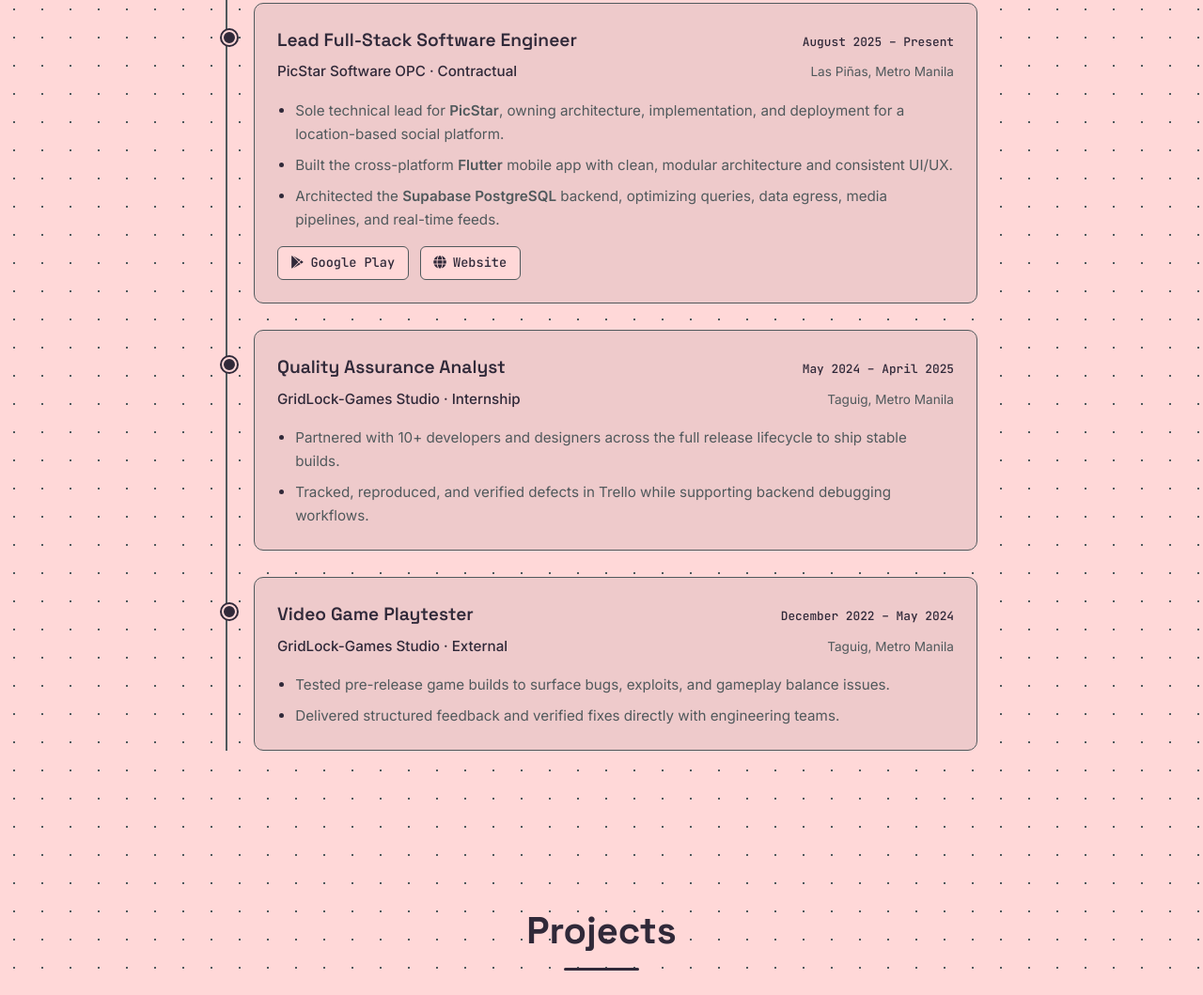
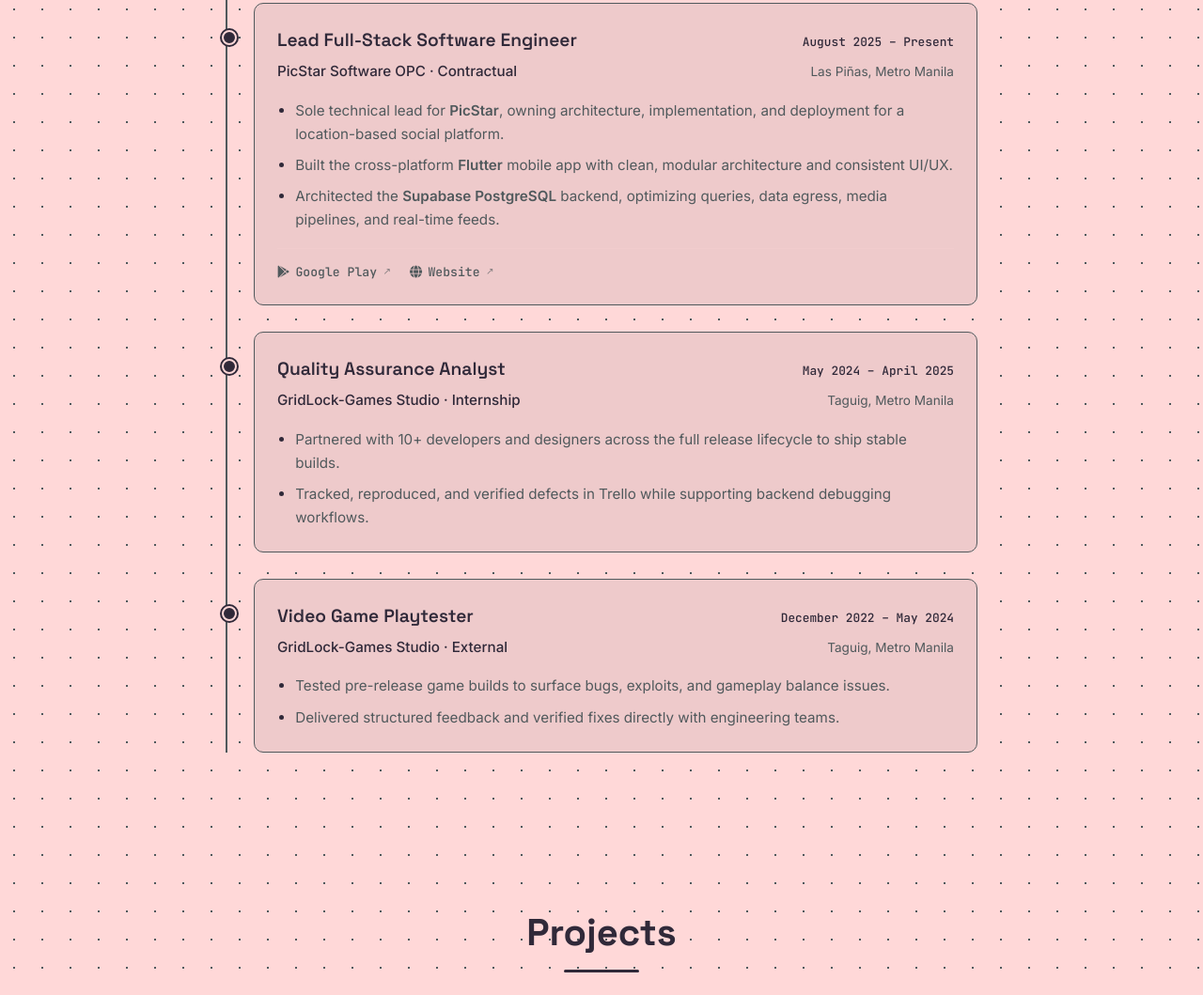
Before and after one commit to haruchanz64/haruchanz64.github.io, a website: page index.html in a window 1280 px wide. Shown: the part 1985-3044 px from the top of the page at 94% size. Drawn offline with nearby package versions, Linux system fonts and the light colour scheme; no server answers.

Commit message:
style: replace boxed experience buttons with subtle text links

```diff
--- a/src/style.css
+++ b/src/style.css
@@ -719,33 +719,44 @@ section[id] {
 .experience-links {
   display: flex;
   flex-wrap: wrap;
-  gap: 0.75rem;
-  margin-top: 1rem;
+  align-items: center;
+  gap: 0.5rem 1.25rem;
+  margin-top: 1.15rem;
+  padding-top: 0.85rem;
+  border-top: 1px solid rgba(255, 216, 216, 0.15);
 }
 
 .experience-link {
   display: inline-flex;
   align-items: center;
-  gap: 0.45rem;
+  gap: 0.4rem;
   font-family: var(--font-mono);
-  font-size: 0.85rem;
+  font-size: 0.82rem;
   font-weight: 500;
-  color: var(--text-primary);
-  background: var(--bg-tertiary);
-  border: 1px solid var(--border-color);
-  padding: 0.4rem 0.85rem;
-  border-radius: 6px;
+  color: var(--text-secondary);
   text-decoration: none;
+  transition: color var(--transition);
+}
+
+.experience-link::after {
+  content: "↗";
+  font-size: 0.78em;
+  opacity: 0.65;
   transition:
-    border-color var(--transition),
-    color var(--transition),
-    transform var(--transition);
+    transform var(--transition),
+    opacity var(--transition);
 }
 
 .experience-link:hover {
-  border-color: var(--accent-primary);
   color: var(--accent-primary);
-  transform: translateY(-2px);
+  text-decoration: underline;
+  text-underline-offset: 3px;
+  text-decoration-color: color-mix(in srgb, var(--accent-primary) 55%, transparent);
+}
+
+.experience-link:hover::after {
+  opacity: 1;
+  transform: translate(1px, -1px);
 }
 
 .skills-tabs {
```
